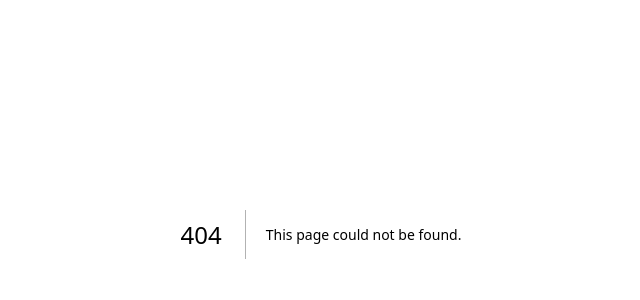
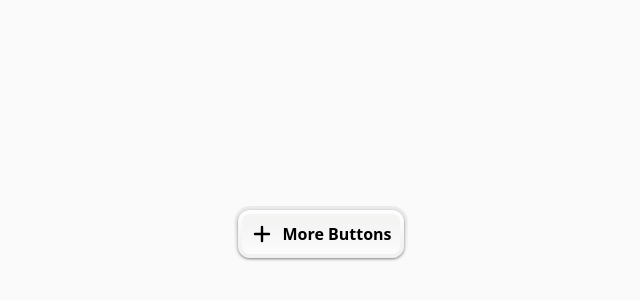
Before and after one commit to nstfkc/nstfkc.com, a Next.js app: page /neu-buttons in a window 1280 px wide. Before the commit this address had no page. Shown: the part 166-466 px from the top of the page, without its empty margins (319-959 px from the left). Built offline with nearby package versions, Linux system fonts and the light colour scheme.

Commit message:
neu button

```diff
--- /dev/null
+++ b/app/nav-menu/page.tsx
@@ -0,0 +1,16 @@
+import { GeistMono } from "geist/font/mono";
+
+const NavMenu = () => {
+  return (
+    <main className={GeistMono.className}>
+      <div className="w-screen h-screen bg-gradient-to-br from-zinc-800 to-zinc-700">
+        <header>
+          <nav></nav>
+        </header>
+        <div></div>
+      </div>
+    </main>
+  );
+};
+
+export default NavMenu;
--- /dev/null
+++ b/app/neu-buttons/page.tsx
@@ -0,0 +1,28 @@
+import { TbPlus } from "react-icons/tb";
+
+const Button1 = () => {
+  return (
+    <div className="bg-gradient-to-b from-stone-300/40 to-transparent p-[4px] rounded-[16px]">
+      <button className="group p-[4px] rounded-[12px] bg-gradient-to-b from-white to-stone-200/40 shadow-[0_1px_3px_rgba(0,0,0,0.5)] active:shadow-[0_0px_1px_rgba(0,0,0,0.5)] active:scale-[0.995]">
+        <div className=" bg-gradient-to-b from-stone-200/40 to-white/80 rounded-[8px] px-2 py-2">
+          <div className="flex gap-2 items-center">
+            <TbPlus className="text-2xl stroke-[2.4px]" />
+            <span className="font-semibold">More Buttons</span>
+          </div>
+        </div>
+      </button>
+    </div>
+  );
+};
+
+const NeuButtons = () => {
+  return (
+    <div style={{ "--bg": "#fafafa" }} className="w-screen h-screen bg-[--bg]">
+      <div className="flex justify-center items-center gap-12 h-full">
+        <Button1 />
+      </div>
+    </div>
+  );
+};
+
+export default NeuButtons;
--- a/package.json
+++ b/package.json
@@ -15,6 +15,7 @@
     "@radix-ui/react-scroll-area": "^1.0.5",
     "@radix-ui/react-switch": "^1.0.3",
     "date-fns": "^3.0.6",
+    "geist": "^1.2.0",
     "millify": "^6.1.0",
     "next": "14.0.4",
     "react": "^18",
```
Also changed, not shown: 1 other file (tests, documents, lock files or other folders).
